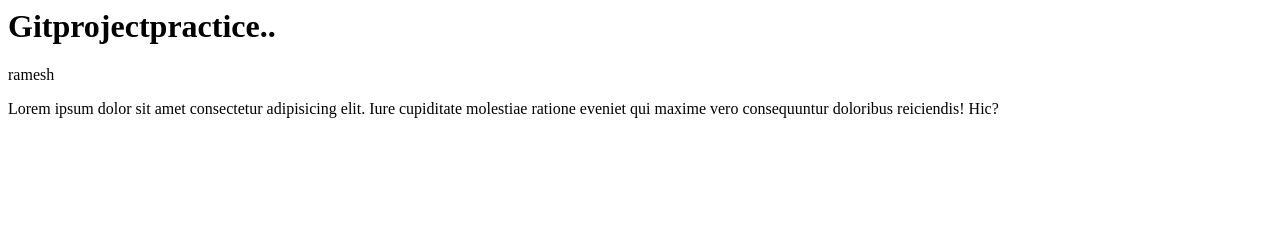
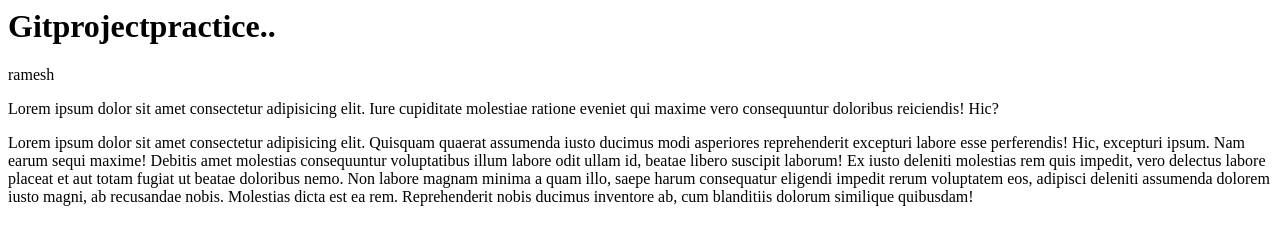
Before and after one commit to vishva123-oss/Gitprojectpractice, a plain HTML site: page index.html in a window 1280 px wide. Drawn offline with Linux system fonts and the light colour scheme.

Commit message:
para 99 added

```diff
--- a/index.html
+++ b/index.html
@@ -3,3 +3,5 @@
 </h1>
 <p>ramesh</p>
 <p>Lorem ipsum dolor sit amet consectetur adipisicing elit. Iure cupiditate molestiae ratione eveniet qui maxime vero consequuntur doloribus reiciendis! Hic?</p>
+
+<p>Lorem ipsum dolor sit amet consectetur adipisicing elit. Quisquam quaerat assumenda iusto ducimus modi asperiores reprehenderit excepturi labore esse perferendis! Hic, excepturi ipsum. Nam earum sequi maxime! Debitis amet molestias consequuntur voluptatibus illum labore odit ullam id, beatae libero suscipit laborum! Ex iusto deleniti molestias rem quis impedit, vero delectus labore placeat et aut totam fugiat ut beatae doloribus nemo. Non labore magnam minima a quam illo, saepe harum consequatur eligendi impedit rerum voluptatem eos, adipisci deleniti assumenda dolorem iusto magni, ab recusandae nobis. Molestias dicta est ea rem. Reprehenderit nobis ducimus inventore ab, cum blanditiis dolorum similique quibusdam!</p>
```
